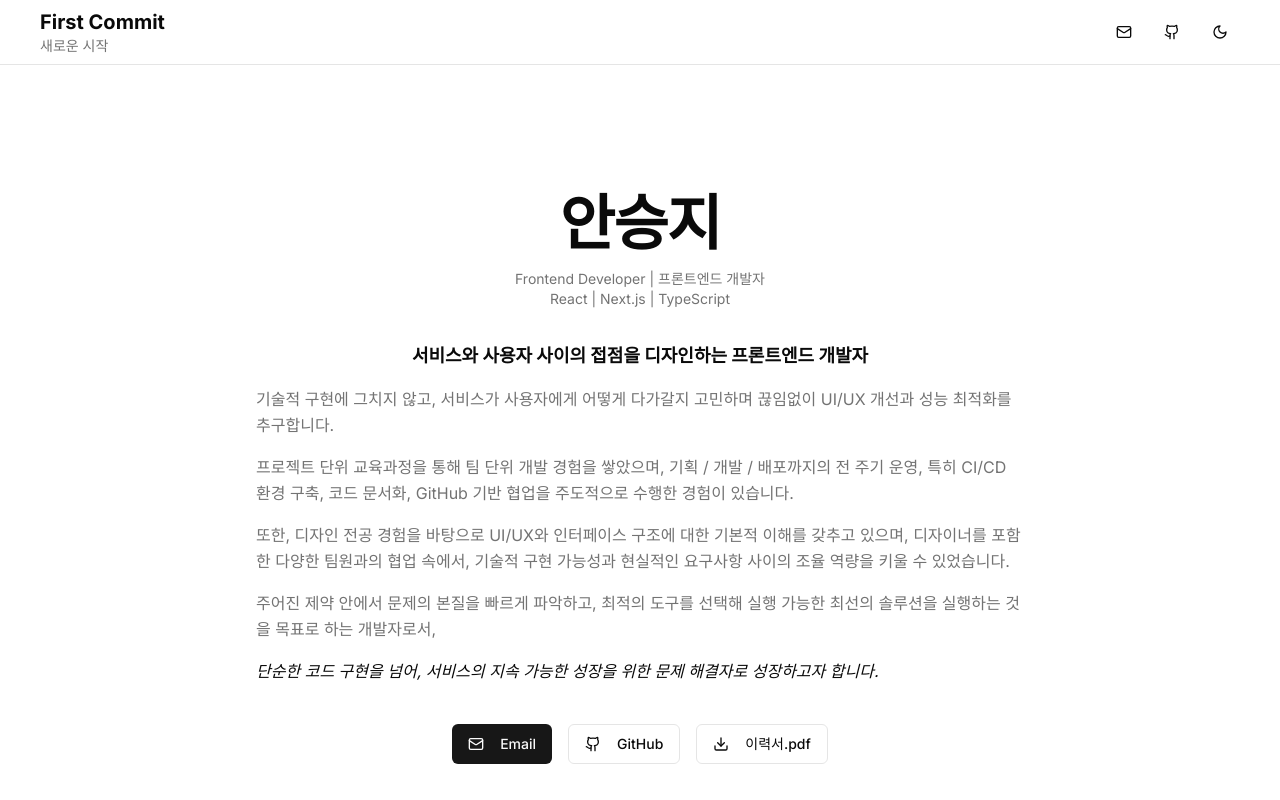
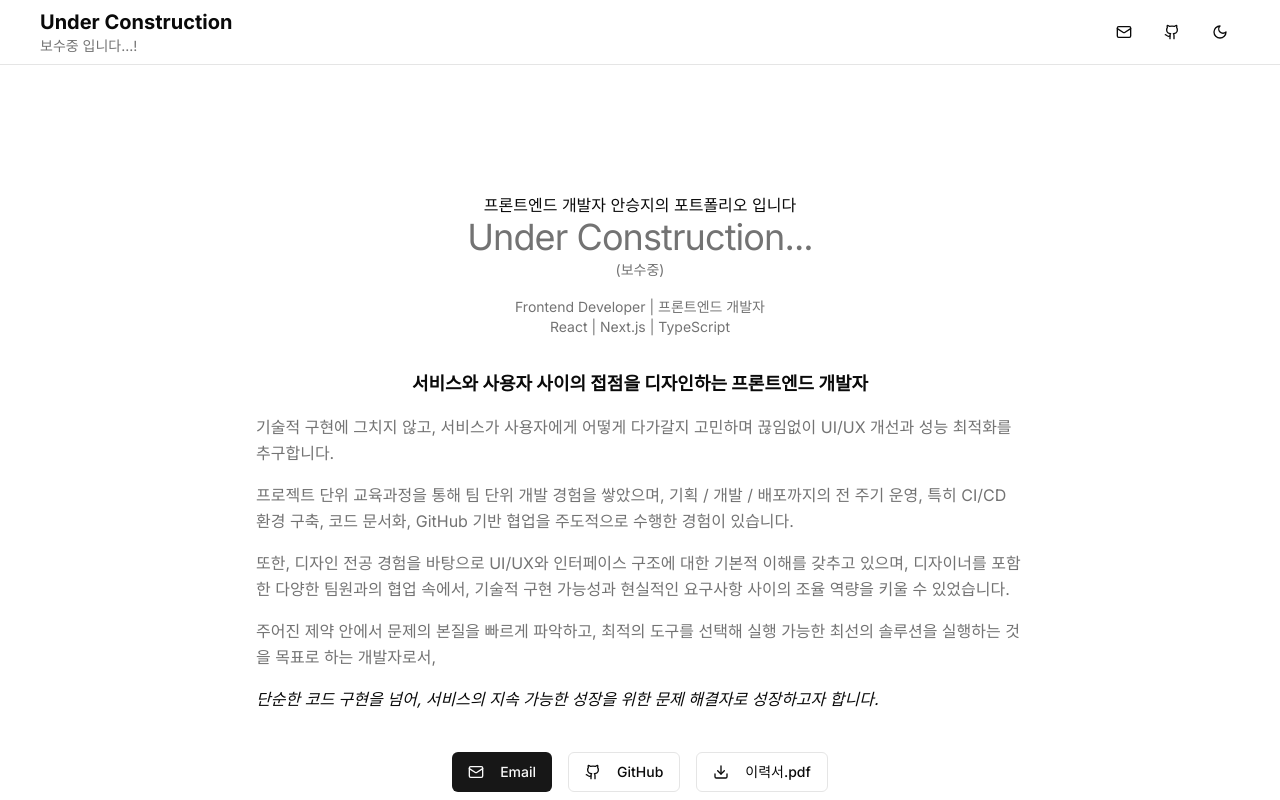
Before and after one commit to s-ja/portfolio-first-commit, a Next.js app in the folder first-commit/: page / in a window 1280 px wide. Shown: the top 800 px of the page. Built offline with nearby package versions, Linux system fonts and the light colour scheme.

Commit message:
임시 보수 진행

```diff
--- a/first-commit/app/layout.tsx
+++ b/first-commit/app/layout.tsx
@@ -9,7 +9,7 @@ import { Analytics } from "@vercel/analytics/next";
 const inter = Inter({ subsets: ["latin"] });
 
 export const metadata: Metadata = {
-  title: "First Commit - 새로운 시작",
+  title: "First Commit - 수정중...",
   description: "포트폴리오: 프론트엔드 개발자 안승지 입니다.",
 };
 
--- a/first-commit/components/header.tsx
+++ b/first-commit/components/header.tsx
@@ -11,8 +11,10 @@ export function Header() {
     <header className="sticky top-0 z-50 w-full border-b bg-background/95 backdrop-blur supports-[backdrop-filter]:bg-background/60 md:px-10">
       <div className="container flex h-16 items-center justify-between mx-auto">
         <div className="flex flex-col justify-start items-start">
-          <h1 className="text-xl font-bold">First Commit</h1>
-          <span className="text-sm text-muted-foreground">새로운 시작</span>
+          <h1 className="text-xl font-bold">Under Construction</h1>
+          <span className="text-sm text-muted-foreground">
+            보수중 입니다...!
+          </span>
         </div>
         <nav className="flex items-center space-x-2">
           <Button variant="ghost" size="sm" asChild>
--- a/first-commit/components/hero.tsx
+++ b/first-commit/components/hero.tsx
@@ -17,9 +17,16 @@ export function Hero() {
     <section className="py-24 md:py-32">
       <div className="container mx-auto">
         <div className="mx-auto max-w-3xl text-center">
-          <h1 className="text-4xl font-bold tracking-tight sm:text-6xl">
+          {/* <h1 className="text-4xl font-bold tracking-tight sm:text-6xl">
             안승지
-          </h1>
+          </h1> */}
+          <h1>프론트엔드 개발자 안승지의 포트폴리오 입니다</h1>
+          <div>
+            <h2 className="tracking-tight text-muted-foreground sm:text-4xl">
+              Under Construction...
+            </h2>
+            <span className="text-sm text-muted-foreground">(보수중)</span>
+          </div>
           <p className="text-sm text-muted-foreground mt-4">
             Frontend Developer | 프론트엔드 개발자
             <br />
--- a/first-commit/components/projects.tsx
+++ b/first-commit/components/projects.tsx
@@ -160,20 +160,20 @@ export function Projects() {
                             >
                               • {achievement}
                             </li>
-                          )
+                          ),
                         )}
                       </ul>
                     </div>
                   </CardContent>
                 </div>
-                <div className="order-1 md:order-2">
+                {/* <div className="order-1 md:order-2">
                   <div className="h-full p-6">
                     <ProjectImageSwiper
                       images={project.images}
                       projectName={project.title}
                     />
                   </div>
-                </div>
+                </div> */}
               </div>
             </Card>
           ))}
```
